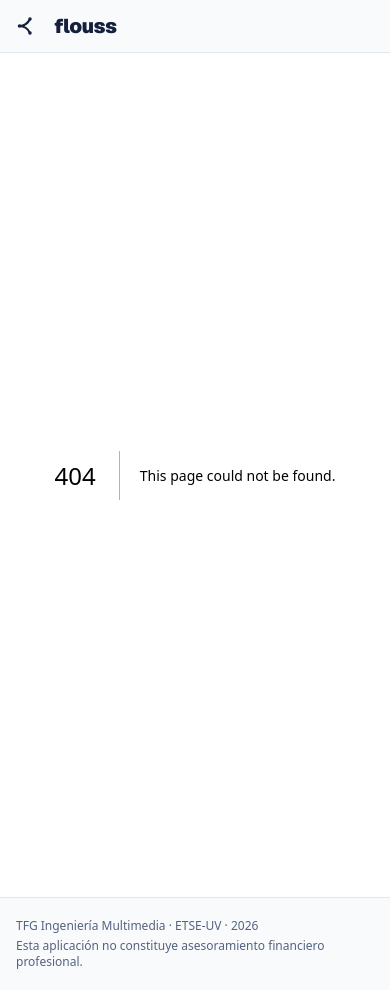
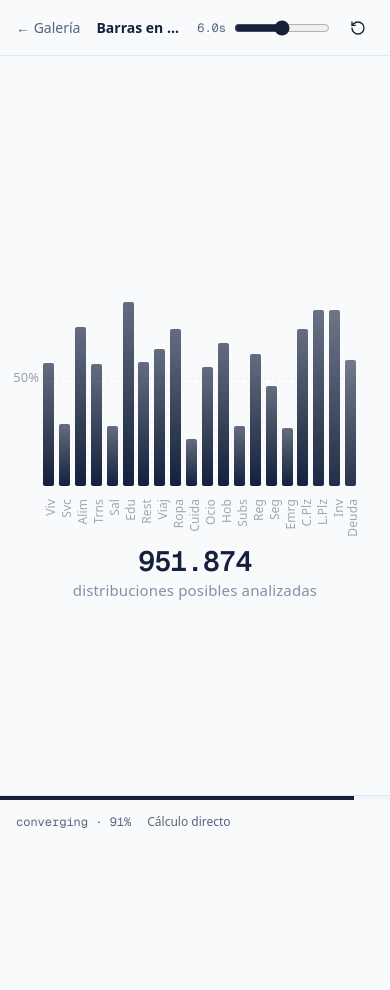
Before and after one commit to Nougarel/finanzas-webapp, a Next.js app: page /dev/loaders/barras in a window 390 px wide. Before the commit this address had no page. After the commit the page ends 844 px from the top, so only its background shows below. Built offline with nearby package versions, Linux system fonts and the light colour scheme.

Commit message:
feat(dev): add fullscreen pages for barras, wireframe and radar loaders
Individual pages at /dev/loaders/{barras,wireframe,radar} with responsive
size, flow selector, duration slider and replay. Header/footer auto-hide
extended to /dev/* routes. Gallery links added to /dev/loaders.

```diff
--- /dev/null
+++ b/src/app/dev/loaders/barras/page.js
@@ -0,0 +1,13 @@
+// Ruta de desarrollo — no enlazar en navegación pública
+import { notFound } from "next/navigation";
+import SingleLoaderPage from "@/components/dev/loaders/SingleLoaderPage";
+
+export const metadata = {
+  title: "Barras en ebullición · Dev",
+  robots: { index: false, follow: false },
+};
+
+export default function BarrasDevPage() {
+  if (process.env.NODE_ENV === "production") notFound();
+  return <SingleLoaderPage variantId="barras" title="Barras en ebullición" />;
+}
--- /dev/null
+++ b/src/app/dev/loaders/radar/page.js
@@ -0,0 +1,13 @@
+// Ruta de desarrollo — no enlazar en navegación pública
+import { notFound } from "next/navigation";
+import SingleLoaderPage from "@/components/dev/loaders/SingleLoaderPage";
+
+export const metadata = {
+  title: "Radar Star · Dev",
+  robots: { index: false, follow: false },
+};
+
+export default function RadarDevPage() {
+  if (process.env.NODE_ENV === "production") notFound();
+  return <SingleLoaderPage variantId="radar" title="Radar Star" />;
+}
--- /dev/null
+++ b/src/app/dev/loaders/wireframe/page.js
@@ -0,0 +1,13 @@
+// Ruta de desarrollo — no enlazar en navegación pública
+import { notFound } from "next/navigation";
+import SingleLoaderPage from "@/components/dev/loaders/SingleLoaderPage";
+
+export const metadata = {
+  title: "Cross-polytope rotante · Dev",
+  robots: { index: false, follow: false },
+};
+
+export default function WireframeDevPage() {
+  if (process.env.NODE_ENV === "production") notFound();
+  return <SingleLoaderPage variantId="wireframe" title="Cross-polytope rotante" />;
+}
--- a/src/components/dev/loaders/LoaderComparisonPage.jsx
+++ b/src/components/dev/loaders/LoaderComparisonPage.jsx
@@ -35,6 +35,11 @@ export default function LoaderComparisonPage() {
           <p className="text-sm text-muted-foreground mt-1">
             Ruta de desarrollo — {LOADER_VARIANTS.length} variantes en paralelo
           </p>
+          <div className="flex gap-3 flex-wrap text-sm mt-2">
+            <a href="/dev/loaders/barras" className="text-primary hover:underline">→ Barras</a>
+            <a href="/dev/loaders/wireframe" className="text-primary hover:underline">→ Wireframe</a>
+            <a href="/dev/loaders/radar" className="text-primary hover:underline">→ Radar</a>
+          </div>
         </div>
 
         {/* Controles globales */}
--- /dev/null
+++ b/src/components/dev/loaders/SingleLoaderPage.jsx
@@ -0,0 +1,197 @@
+"use client";
+
+import { useState, useEffect } from "react";
+import { RotateCcw } from "lucide-react";
+import {
+  Select,
+  SelectContent,
+  SelectItem,
+  SelectTrigger,
+  SelectValue,
+} from "@/components/ui/select";
+import { Button } from "@/components/ui/button";
+import { useLoaderClock } from "./useLoaderClock";
+import { BarrasLoader } from "./variants/barras-loader";
+import { WireframeLoader } from "./variants/wireframe-loader";
+import { RadarStarLoader } from "./variants/radar-star-loader";
+
+const LOADER_MAP = {
+  barras: BarrasLoader,
+  wireframe: WireframeLoader,
+  radar: RadarStarLoader,
+};
+
+const FLOW_LABELS = {
+  direct: "Cálculo directo",
+  inverse: "Ingreso mínimo",
+  diagnosis: "Diagnóstico",
+};
+
+/**
+ * SingleLoaderPage — página de pantalla completa para iterar sobre
+ * una única variante de loader en tamaño grande.
+ *
+ * Props:
+ *   variantId — "barras" | "wireframe" | "radar"
+ *   title     — nombre legible de la variante
+ */
+export default function SingleLoaderPage({ variantId, title }) {
+  const [flow, setFlow] = useState("direct");
+  const [durationMs, setDurationMs] = useState(6000);
+
+  // Tamaño responsivo calculado en cliente (SSR-safe: default 480)
+  const [size, setSize] = useState(480);
+
+  useEffect(() => {
+    function calcSize() {
+      const w = window.innerWidth;
+      const h = window.innerHeight;
+      // Descontar header (56px) + footer (48px) + padding vertical (48px)
+      const availableH = h - 56 - 48 - 48;
+      if (w >= 768) {
+        return Math.min(w * 0.6, availableH * 0.9, 600);
+      }
+      return Math.min(w - 48, availableH * 0.85, 400);
+    }
+
+    setSize(Math.round(calcSize()));
+
+    function handleResize() {
+      setSize(Math.round(calcSize()));
+    }
+
+    window.addEventListener("resize", handleResize);
+    return () => window.removeEventListener("resize", handleResize);
+  }, []);
+
+  const { progress, phase, isApiDone, replay } = useLoaderClock({
+    durationMs,
+    loop: true,
+  });
+
+  const LoaderComponent = LOADER_MAP[variantId];
+
+  return (
+    <div className="flex flex-col h-screen bg-background overflow-hidden">
+      {/* Header fijo */}
+      <header className="h-14 flex items-center gap-4 px-4 border-b border-border flex-shrink-0">
+        {/* Link volver */}
+        <a
+          href="/dev/loaders"
+          className="text-sm text-muted-foreground hover:text-foreground transition-colors whitespace-nowrap"
+        >
+          ← Galería
+        </a>
+
+        {/* Título */}
+        <h1 className="text-sm font-semibold text-foreground flex-1 truncate">
+          {title}
+        </h1>
+
+        {/* Controles */}
+        <div className="flex items-center gap-3 flex-shrink-0">
+          {/* Selector de flujo */}
+          <div className="hidden sm:flex items-center gap-2">
+            <label
+              htmlFor="flow-select-single"
+              className="text-xs text-muted-foreground whitespace-nowrap"
+            >
+              Flujo
+            </label>
+            <Select value={flow} onValueChange={setFlow}>
+              <SelectTrigger id="flow-select-single" className="h-8 w-40 text-xs">
+                <SelectValue />
+              </SelectTrigger>
+              <SelectContent>
+                <SelectItem value="direct">Cálculo directo</SelectItem>
+                <SelectItem value="inverse">Ingreso mínimo</SelectItem>
+                <SelectItem value="diagnosis">Diagnóstico</SelectItem>
+              </SelectContent>
+            </Select>
+          </div>
+
+          {/* Slider de duración */}
+          <div className="flex items-center gap-2">
+            <label
+              htmlFor="duration-slider-single"
+              className="text-xs text-muted-foreground whitespace-nowrap"
+            >
+              <span className="hidden sm:inline">Duración: </span>
+              <span className="font-mono">{(durationMs / 1000).toFixed(1)}s</span>
+            </label>
+            <input
+              id="duration-slider-single"
+              type="range"
+              min={2000}
+              max={10000}
+              step={500}
+              value={durationMs}
+              onChange={(e) => setDurationMs(Number(e.target.value))}
+              className="w-24 sm:w-32 accent-primary"
+              aria-label="Duración del ciclo de animación"
+            />
+          </div>
+
+          {/* Botón replay */}
+          <Button
+            variant="ghost"
+            size="sm"
+            onClick={replay}
+            aria-label="Reiniciar animación"
+            className="h-8 w-8 p-0"
+          >
+            <RotateCcw className="size-4" aria-hidden />
+          </Button>
+        </div>
+      </header>
+
+      {/* Área principal — animación centrada */}
+      <main
+        className="flex-1 flex items-center justify-center overflow-hidden"
+        aria-label={`Animación: ${title}`}
+      >
+        {LoaderComponent ? (
+          <LoaderComponent
+            flow={flow}
+            progress={progress}
+            phase={phase}
+            isApiDone={isApiDone}
+            size={size}
+          />
+        ) : (
+          <p className="text-muted-foreground text-sm">
+            Variante no encontrada: {variantId}
+          </p>
+        )}
+      </main>
+
+      {/* Footer — barra de progreso + estado */}
+      <footer className="flex-shrink-0 border-t border-border">
+        {/* Barra de progreso h-1 */}
+        <div
+          className="h-1 w-full bg-muted"
+          role="progressbar"
+          aria-valuenow={Math.round(progress * 100)}
+          aria-valuemin={0}
+          aria-valuemax={100}
+          aria-label={`Progreso de ${title}`}
+        >
+          <div
+            className="h-full bg-primary transition-none"
+            style={{ width: `${progress * 100}%` }}
+          />
+        </div>
+
+        {/* Texto de estado */}
+        <div className="h-11 flex items-center px-4">
+          <span className="text-xs text-muted-foreground font-mono">
+            {phase} · {Math.round(progress * 100)}%
+          </span>
+          <span className="text-xs text-muted-foreground ml-4">
+            {FLOW_LABELS[flow]}
+          </span>
+        </div>
+      </footer>
+    </div>
+  );
+}
--- a/src/components/ui/site-footer.jsx
+++ b/src/components/ui/site-footer.jsx
@@ -9,7 +9,8 @@ export default function SiteFooter() {
   const pathname = usePathname();
 
   // El funnel /study/* tiene su propio layout — ocultar este footer
-  if (pathname?.startsWith("/study")) return null;
+  // Las rutas /dev/* son pantallas de desarrollo a pantalla completa — ocultar también
+  if (pathname?.startsWith("/study") || pathname?.startsWith("/dev")) return null;
 
   const year = new Date().getFullYear();
 
--- a/src/components/ui/site-header.jsx
+++ b/src/components/ui/site-header.jsx
@@ -39,7 +39,8 @@ export default function SiteHeader() {
   const pathname = usePathname();
 
   // El funnel /study/* tiene su propio layout (StudyBar) — ocultar este header
-  if (pathname?.startsWith("/study")) return null;
+  // Las rutas /dev/* son pantallas de desarrollo a pantalla completa — ocultar también
+  if (pathname?.startsWith("/study") || pathname?.startsWith("/dev")) return null;
 
   return (
     <header
```
